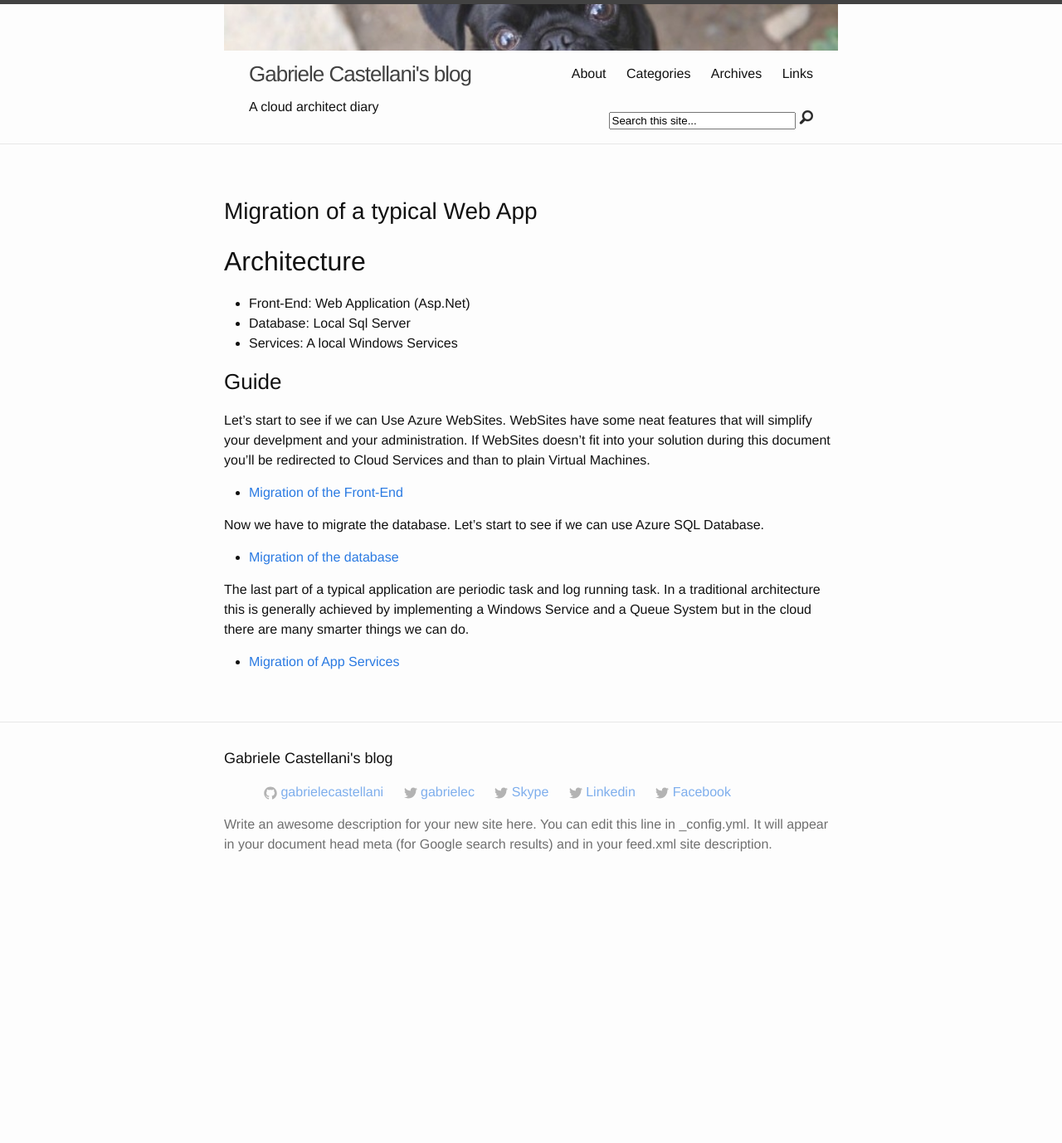
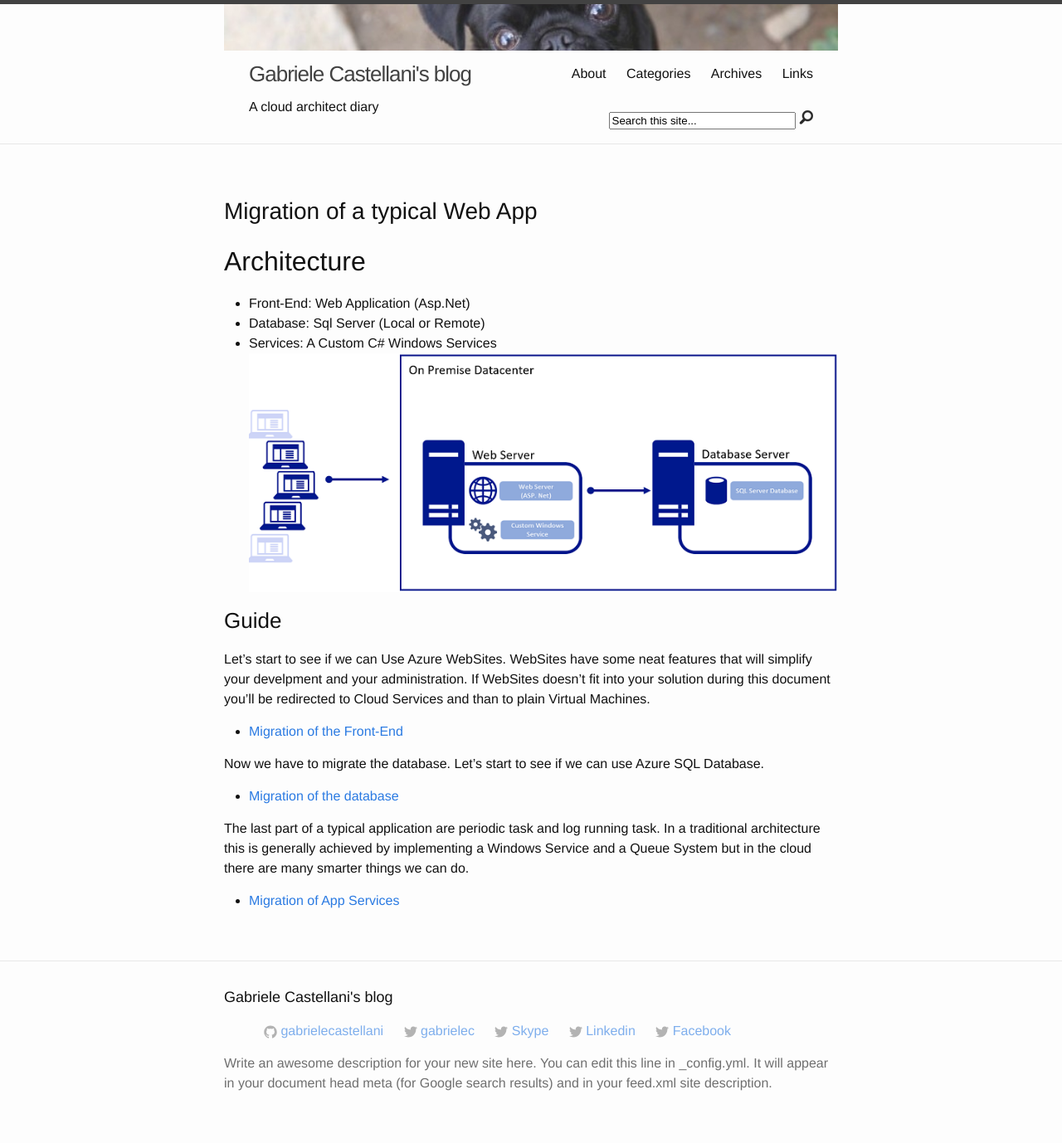
Before and after one commit to GabrieleCastellani/gabrielecastellani.github.io, a Jekyll site: the page built from MigrationGuide/MigrationGuide.md, in a window 1280 px wide. Shown: the whole page at 83% size. Built offline with Jekyll 4.4.1, drawn with Linux system fonts in a browser that asks for light colours; Markdown is read by kramdown in place of the engine named in the settings; comment, search, counter and statistics services are not loaded; before the commit the page ends 1090 px from its top, so only the background shows below that.

Commit message:
Arch diagram

```diff
--- a/MigrationGuide/MigrationGuide.md
+++ b/MigrationGuide/MigrationGuide.md
@@ -7,9 +7,9 @@ permalink: /migrationguide/
 ## Architecture ##
 
 - Front-End: Web Application (Asp.Net)
-- Database: Local Sql Server
-- Services: A local Windows Services
-
+- Database: Sql Server (Local or Remote)
+- Services: A Custom C# Windows Services
+![](/images/Arch1.png)
 
 
 ###Guide
```
Also changed, not shown: images/Arch1.png (added), 1 other file.
